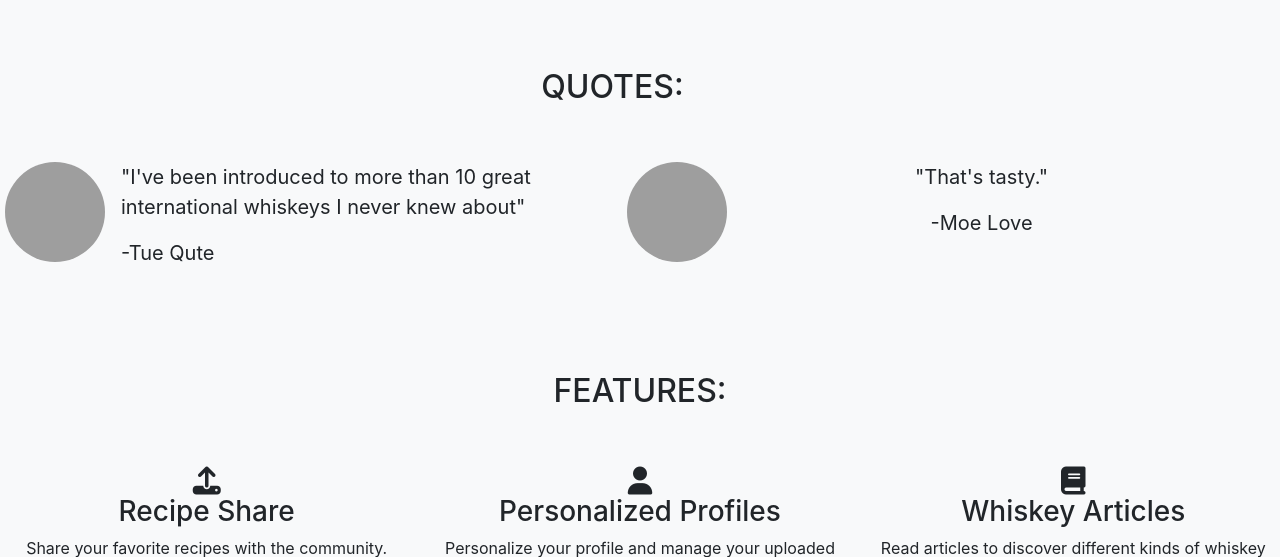
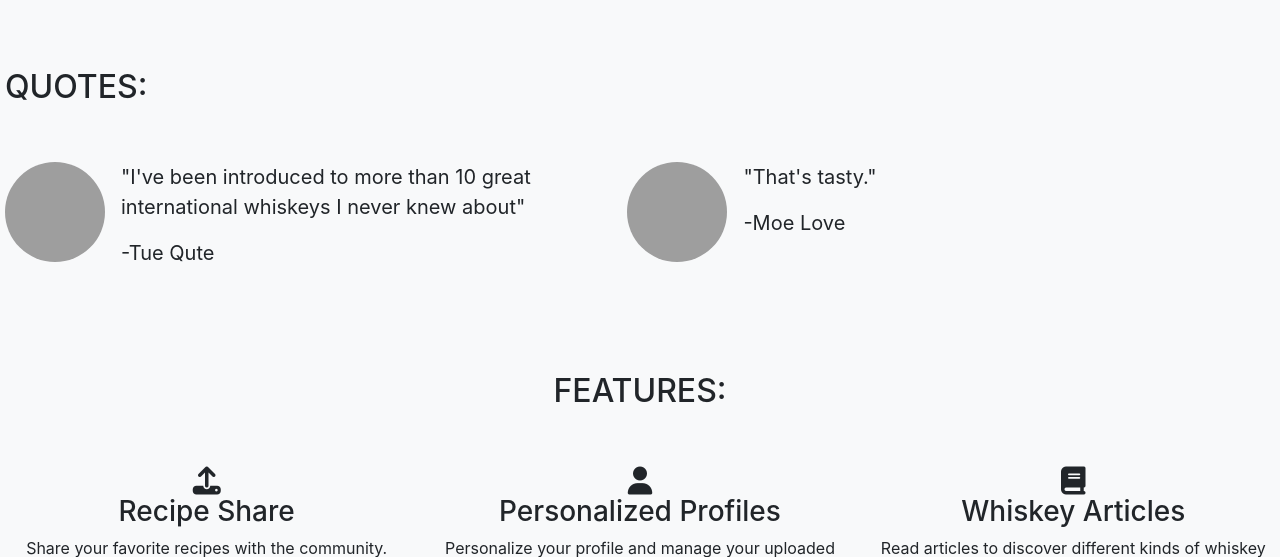
Before and after one commit to RogerWDavis/Drink-Tank, a Django app: page / in a window 1280 px wide. Shown: the part 889-1446 px from the top of the page. Run offline with Django 3.2, Linux system fonts and the light colour scheme; some libraries are stand-ins or nearby versions; grey boxes are pictures that could not be loaded.

Commit message:
update home css

```diff
--- a/templates/home.html
+++ b/templates/home.html
@@ -4,7 +4,7 @@
 
   {% include 'homejumbo.html' %}
 
-  <div class="quote-container" style="text-align: center; padding: 20px;">
+  <div class="quote-container">
     <!-- quotes -->
     <div class="row">
       <section class="quotes">
```
Also changed, not shown: README.md.
